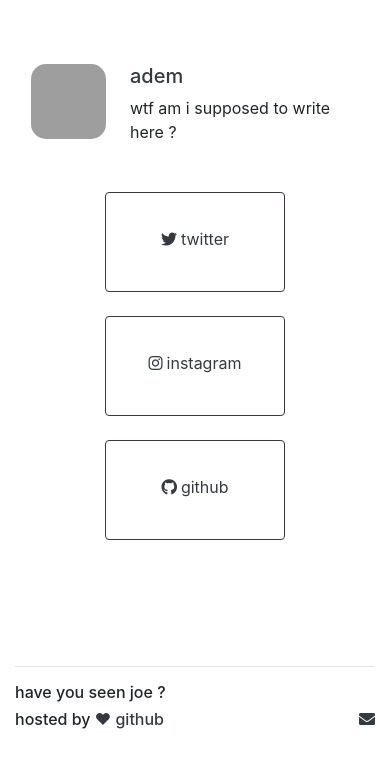
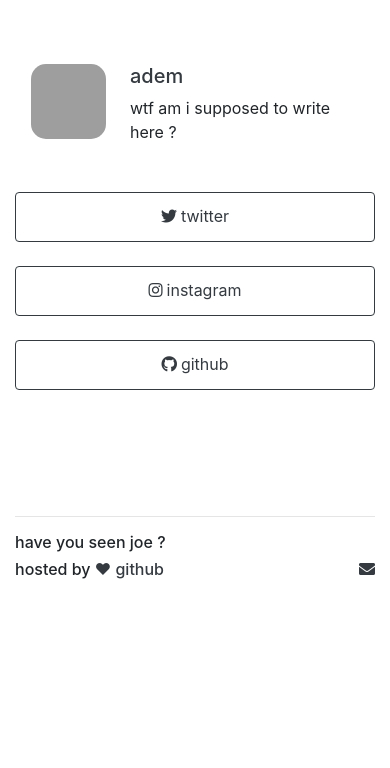
Before and after one commit to doitzeit/adewww.github.io, a plain HTML site: page index.html in a window 390 px wide. Drawn offline with nearby package versions, Linux system fonts and the light colour scheme; grey boxes are pictures that could not be loaded.

Commit message:
edit responsive css

```diff
--- a/index.html
+++ b/index.html
@@ -42,6 +42,14 @@
            margin-top: 5% !important;
            margin-bottom: 10px;
        }
+       @media (max-width: 800px){
+          .hrefButton {
+             width: 100%;
+             height: 50px;
+             margin: 0 auto;
+             line-height: 35px;
+           }
+       }
        @media (max-width: 479px) {
             .footer{
             margin-top: 35% !important;
```
